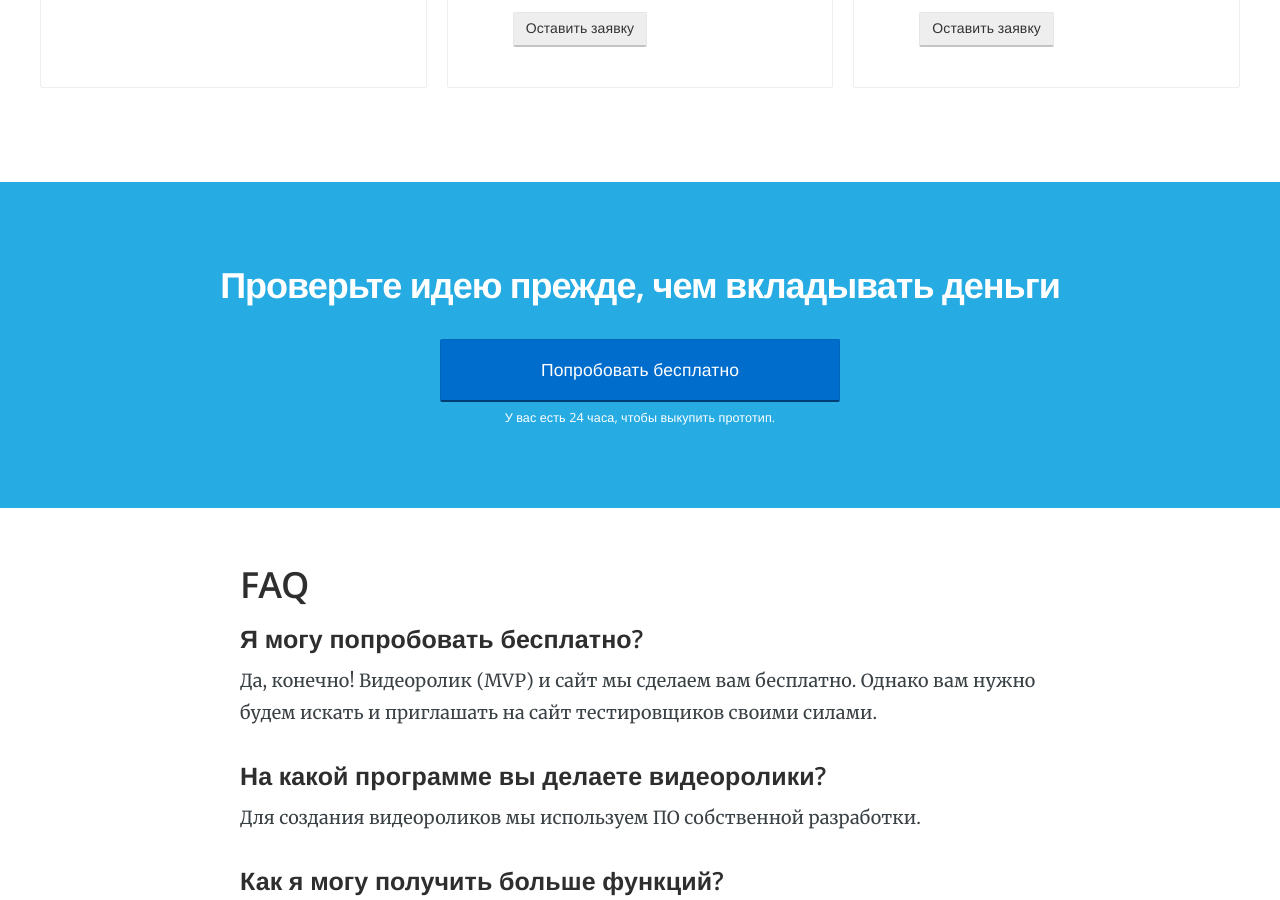
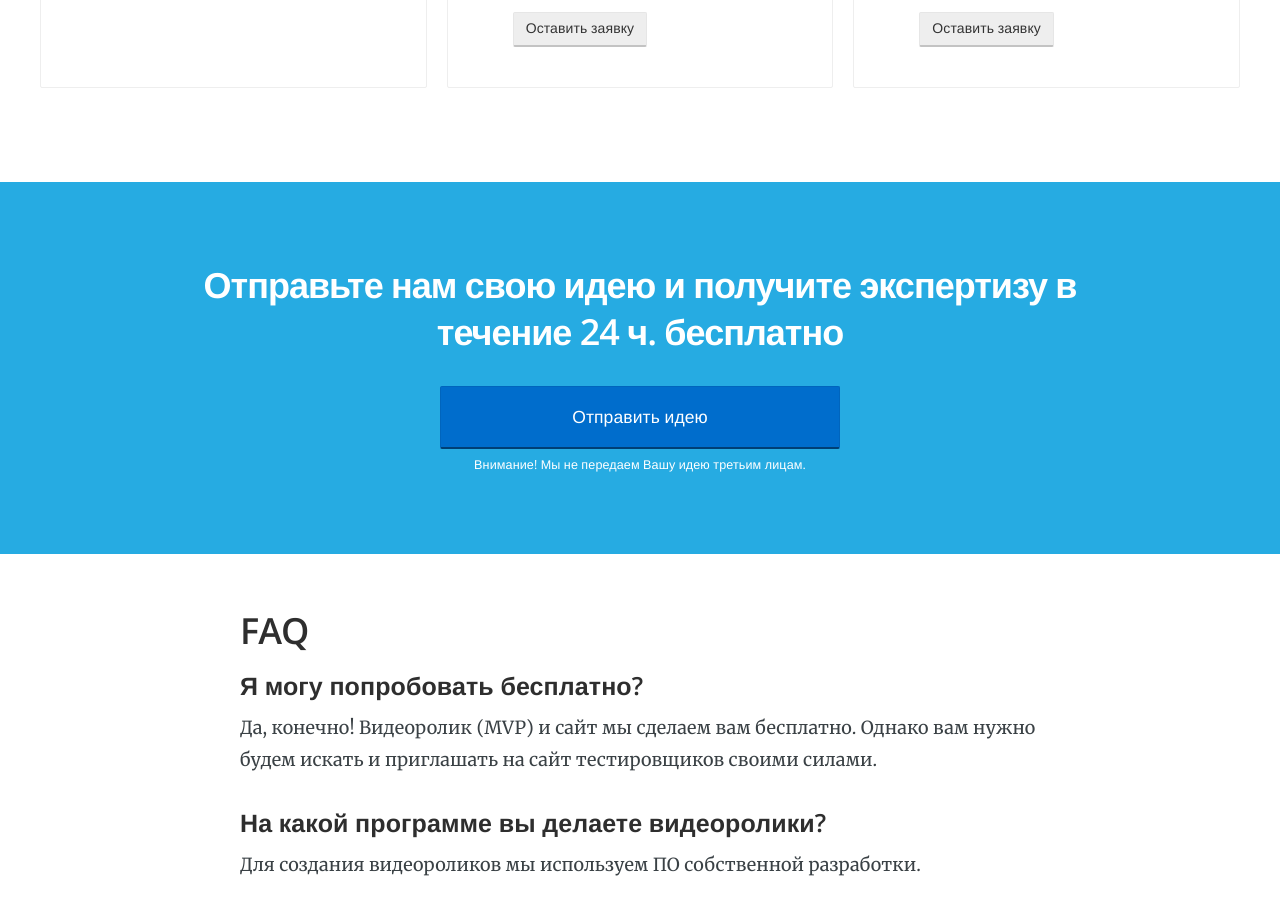
Before and after one commit to RakhimyanTim/enblabs.github.io, a Jekyll site: the page built from pages/pricing.html, in a window 1280 px wide and 900 px high, scrolled down 818 px. Built offline with Jekyll 4.4.1, drawn with Linux system fonts in a browser that asks for light colours; nearby versions of some CDN libraries.

Commit message:
Update pricing.html

```diff
--- a/pages/pricing.html
+++ b/pages/pricing.html
@@ -15,9 +15,9 @@
 
 <section class="bright-section centered">
 	<div class="container">
-		<h2>Проверьте идею прежде, чем вкладывать деньги</h2>
-		<p style="margin:0;"><a href="https://goo.gl/forms/XSokvk5lUzY4Vpbl2" class="btn btn-primary btn-large btn-block btn-centered sign-up">Попробовать бесплатно</a>
-		<span class="btn-sub-text new-content">У вас есть 24 часа, чтобы выкупить прототип.</span></p>
+		<h2>Отправьте нам свою идею и получите экспертизу в течение 24 ч. бесплатно</h2>
+		<p style="margin:0;"><a href="https://goo.gl/forms/XSokvk5lUzY4Vpbl2" class="btn btn-primary btn-large btn-block btn-centered sign-up">Отправить идею</a>
+		<span class="btn-sub-text new-content">Внимание! Мы не передаем Вашу идею третьим лицам.</span></p>
 	</div>
 </section>
 
```
